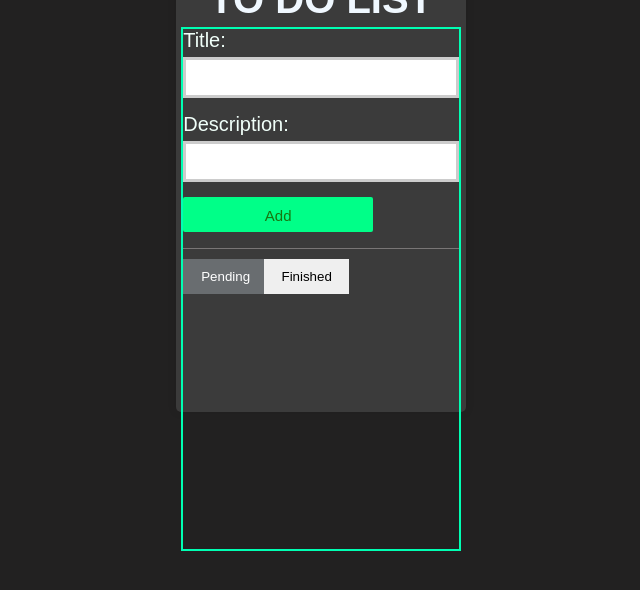
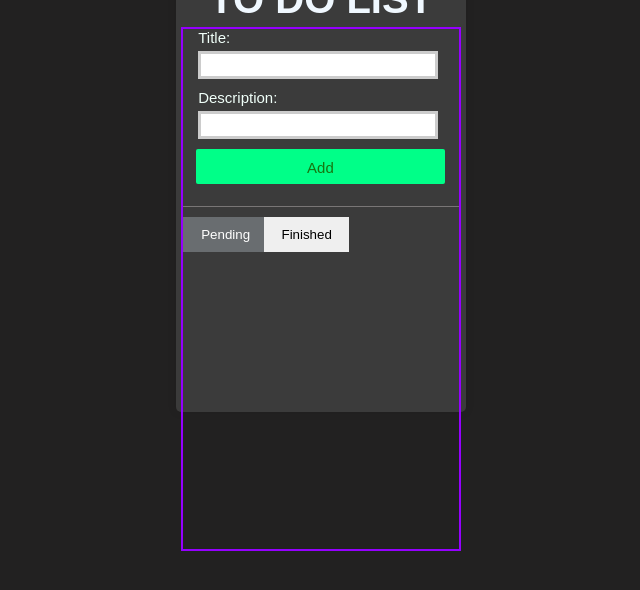
Before and after one commit to Mastick2607/to_do_list, a React (Vite) app: page / in a window 1280 px wide. Shown: the top 590 px of the page, without its empty margins (434-1074 px from the left). Built offline with nearby package versions, Linux system fonts and the light colour scheme.

Commit message:
despliegue a produccion 7

```diff
--- a/src/components/Input.module.css
+++ b/src/components/Input.module.css
@@ -49,30 +49,33 @@
     margin: 0; /* Elimina el margen predeterminado del hr */
   }
 
-  @media (max-width: 720px) {
+  @media (min-width: 720px) {
     .agregar {
-      width: 94%;
-      font-size: 20px;
-      height: 40px;
+      width: 90%;
+      font-size: 15px;
+      height: 35px;
       /* left: 85px; */
       /* justify-content: center;
       align-items: center; */
-      margin-left: 10px;
+      margin-left: 13px;
     }
 
     .inputList{
-      max-width:30px;
+      min-width:100px;
       font-size: 14px;
-      margin-bottom: 10px;
-      height: 5px;
+      margin-bottom:-5px;
+      height: 2px;
 
 
     }
     .input_label_group {
+            width: 240px;
       margin-left: 15px;
         display: flex;
         flex-direction: column; /* Alinea el label encima del input */
         gap: 5px; /* Espacio entre el label y el input */
+       /* border: solid red 2px; */
+
       }
 
       label {
--- a/src/components/index.module.css
+++ b/src/components/index.module.css
@@ -84,7 +84,7 @@ body {
     /* flex-direction: column; */
     gap: 15px;
     margin-top: -35px;
-    border: solid rgb(0, 255, 179) 2px;
+    border: solid rgb(149, 0, 255) 2px;
   }
   @media (max-width: 480px) {
     .container_father {
```
